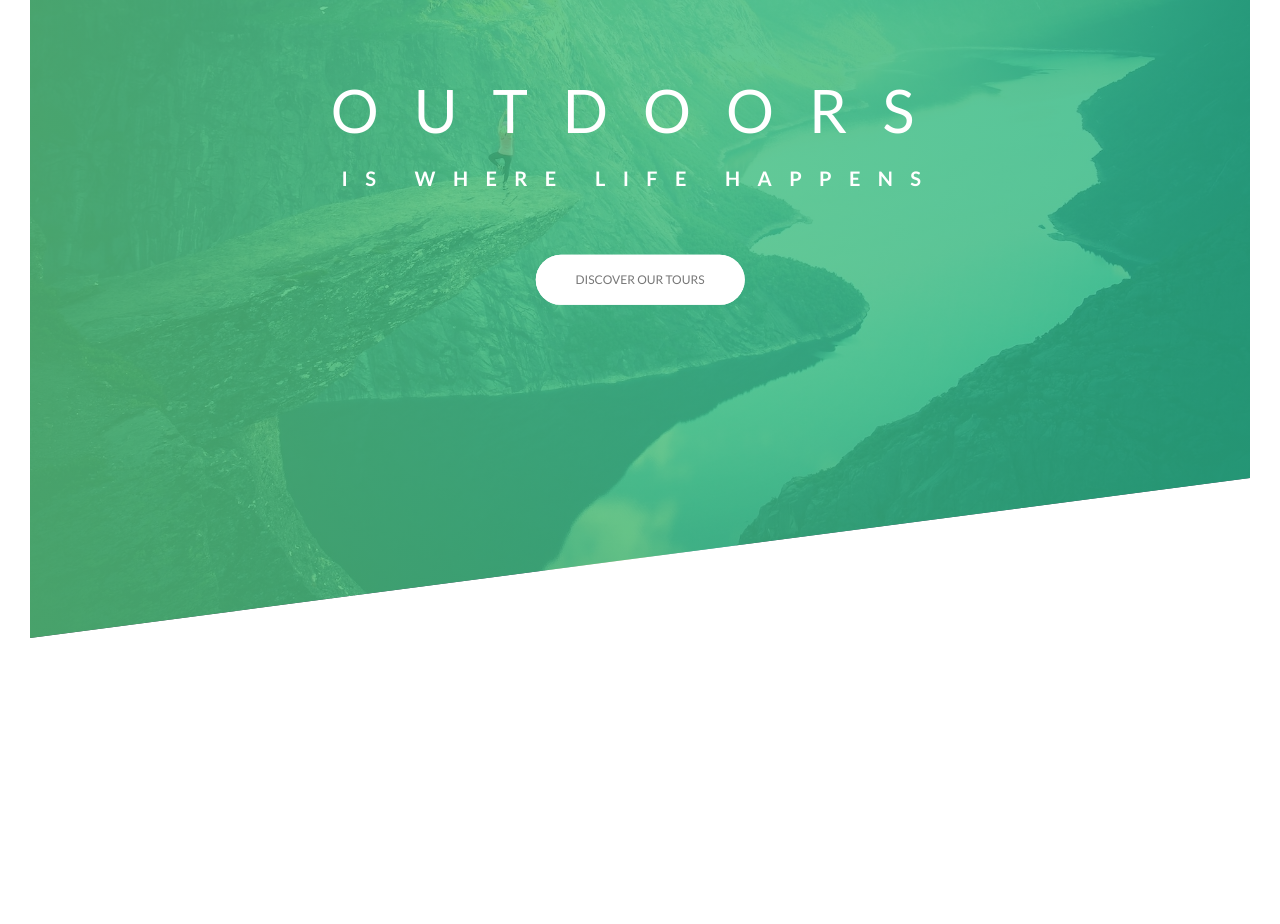
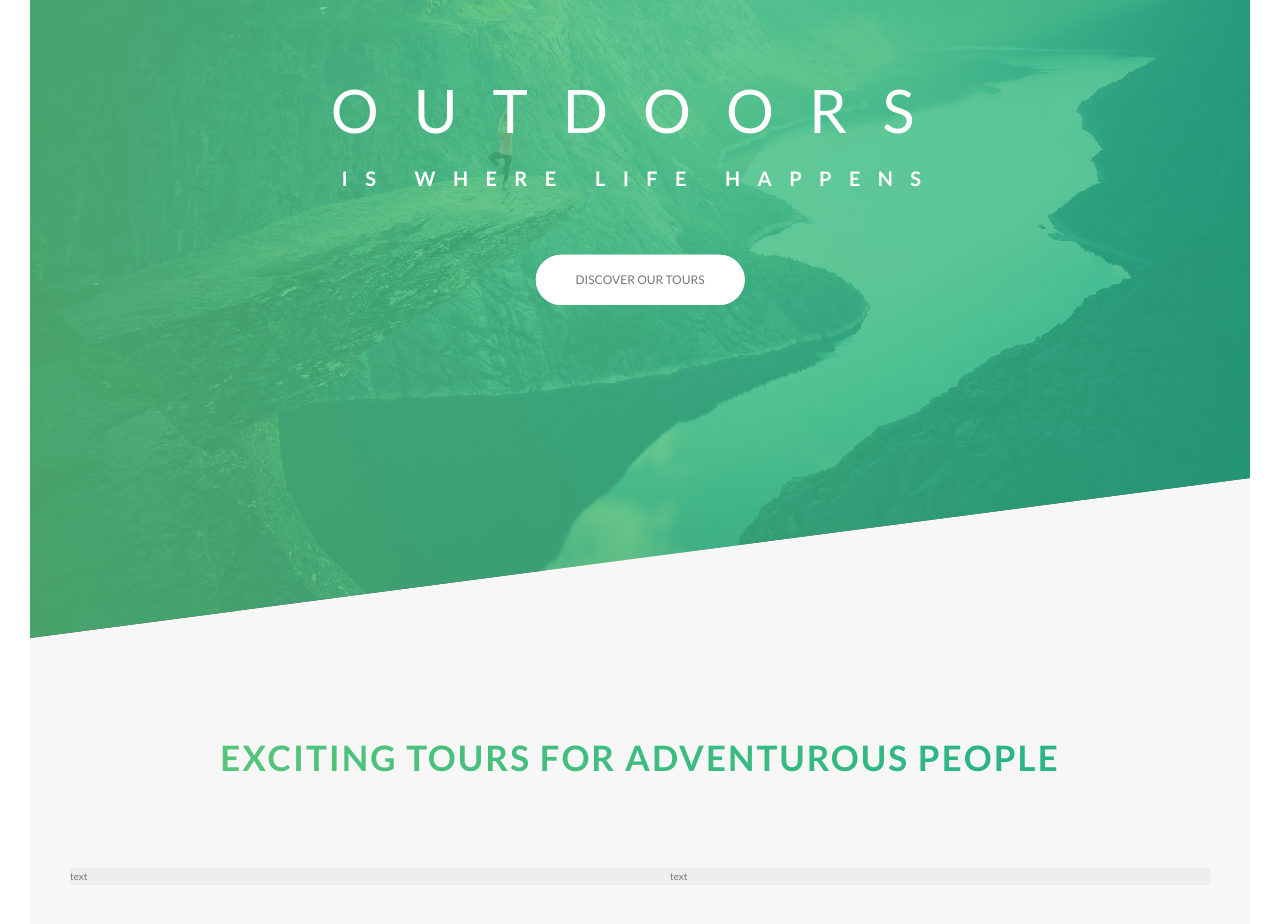
Before and after one commit to jsi-webdev/Natour_clone_responsive_website, a website: page index.html in a window 1280 px wide. Shown: the part 152-1076 px from the top of the page. Before the commit the page ends 820 px from the top, so only its background shows below. Drawn offline with Linux system fonts and the light colour scheme; files that its build step writes are made by us from their sources.

Commit message:
Re #12 SECTION #1 - heading-secondary class with background image clip & skew hover / add some utilities class

```diff
--- a/index.html
+++ b/index.html
@@ -28,6 +28,16 @@
         <a href="#" class="btn btn--white btn--animated">Discover our tours</a>
       </div>
     </header>
+
+    <section class="section-about">
+      <div class="u-center-text u-margin-bottom-80">
+        <h2 class="heading-secondary">Exciting tours for adventurous people</h2>
+      </div>
+      <div class="row">
+        <div class="col-1-of-2">text</div>
+        <div class="col-1-of-2">text</div>
+      </div>
+    </section>
 
     <!-- <section class="grid-test">
       <div class="row">
--- a/sass/abstracts/_variables.scss
+++ b/sass/abstracts/_variables.scss
@@ -4,7 +4,10 @@ $color-primary: #7ed56f;
 $color-primary-light: #55c57a;
 $color-primary-dark: #28b485;
 
+$color-grey-light-1: #f7f7f7;
+
 $color-grey-dark: #777;
+
 $color-white: #fff;
 $color-black: #000;
 
--- a/sass/base/_typography.scss
+++ b/sass/base/_typography.scss
@@ -35,3 +35,24 @@ body {
     animation: moveInRight 1s ease-out;
   }
 }
+
+.heading-secondary {
+  font-size: 3.5rem;
+  font-weight: 700;
+  text-transform: uppercase;
+  display: inline-block;
+  background-image: linear-gradient(
+    to right,
+    $color-primary-light,
+    $color-primary-dark
+  );
+  -webkit-background-clip: text;
+  color: transparent;
+  letter-spacing: 0.2rem;
+  transition: all 0.2s;
+
+  &:hover {
+    transform: skewY(2deg) skewX(15deg) scale(1.1);
+    text-shadow: 0.5rem 1rem 2rem rgba($color-black, 0.2);
+  }
+}
--- a/sass/base/_utilities.scss
+++ b/sass/base/_utilities.scss
@@ -0,0 +1,7 @@
+.u-center-text {
+  text-align: center;
+}
+
+.u-margin-bottom-80 {
+  margin-bottom: 8rem;
+}
--- a/sass/layout/_grid.scss
+++ b/sass/layout/_grid.scss
@@ -10,7 +10,7 @@
   @include clearfix;
 
   [class^='col-'] {
-    background-color: orangered;
+    // background-color: orangered;
     float: left;
 
     &:not(:last-child) {
--- a/sass/pages/_home.scss
+++ b/sass/pages/_home.scss
@@ -0,0 +1,5 @@
+.section-about {
+  background-color: $color-grey-light-1;
+  padding: 25rem 0;
+  margin-top: -20vh;
+}
```
Also changed, not shown: css/style.css.
